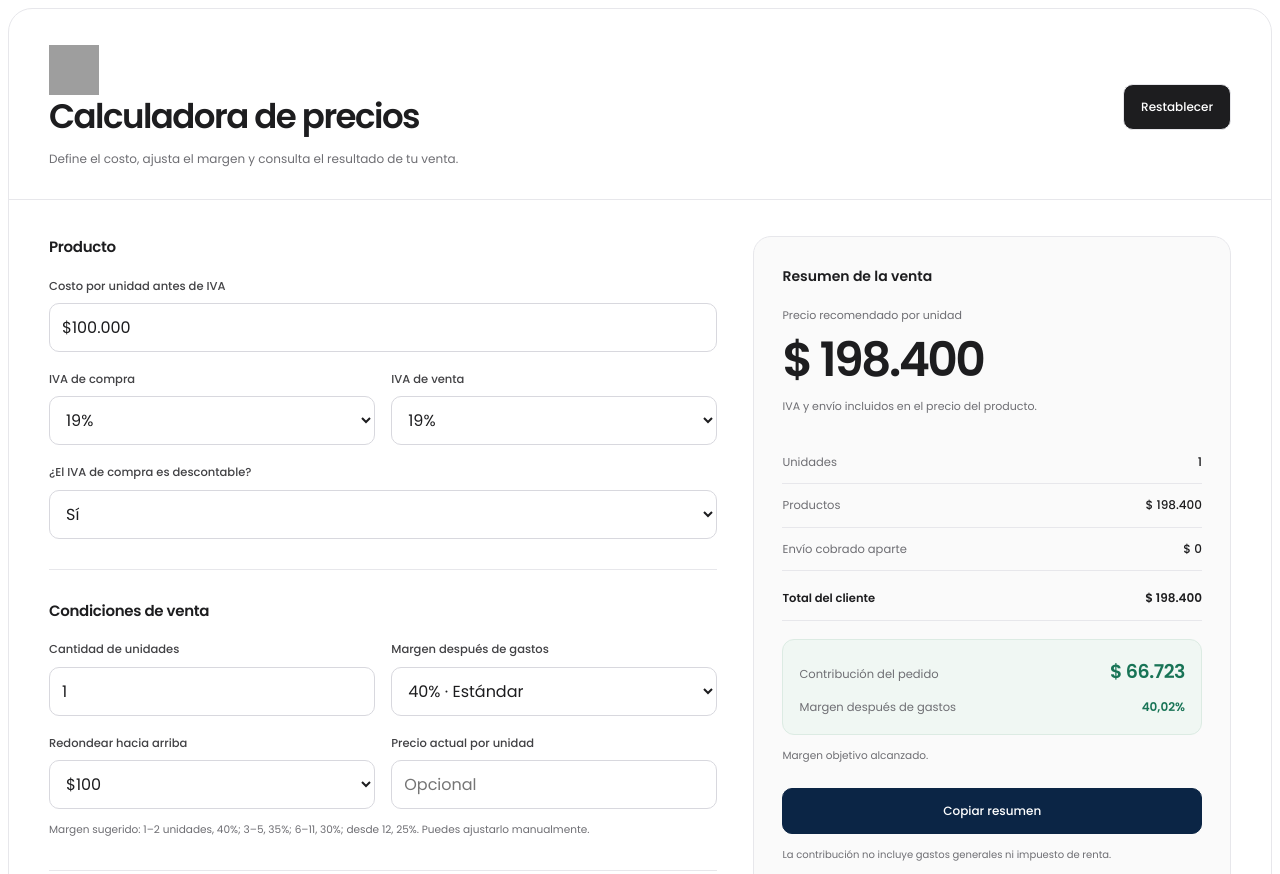
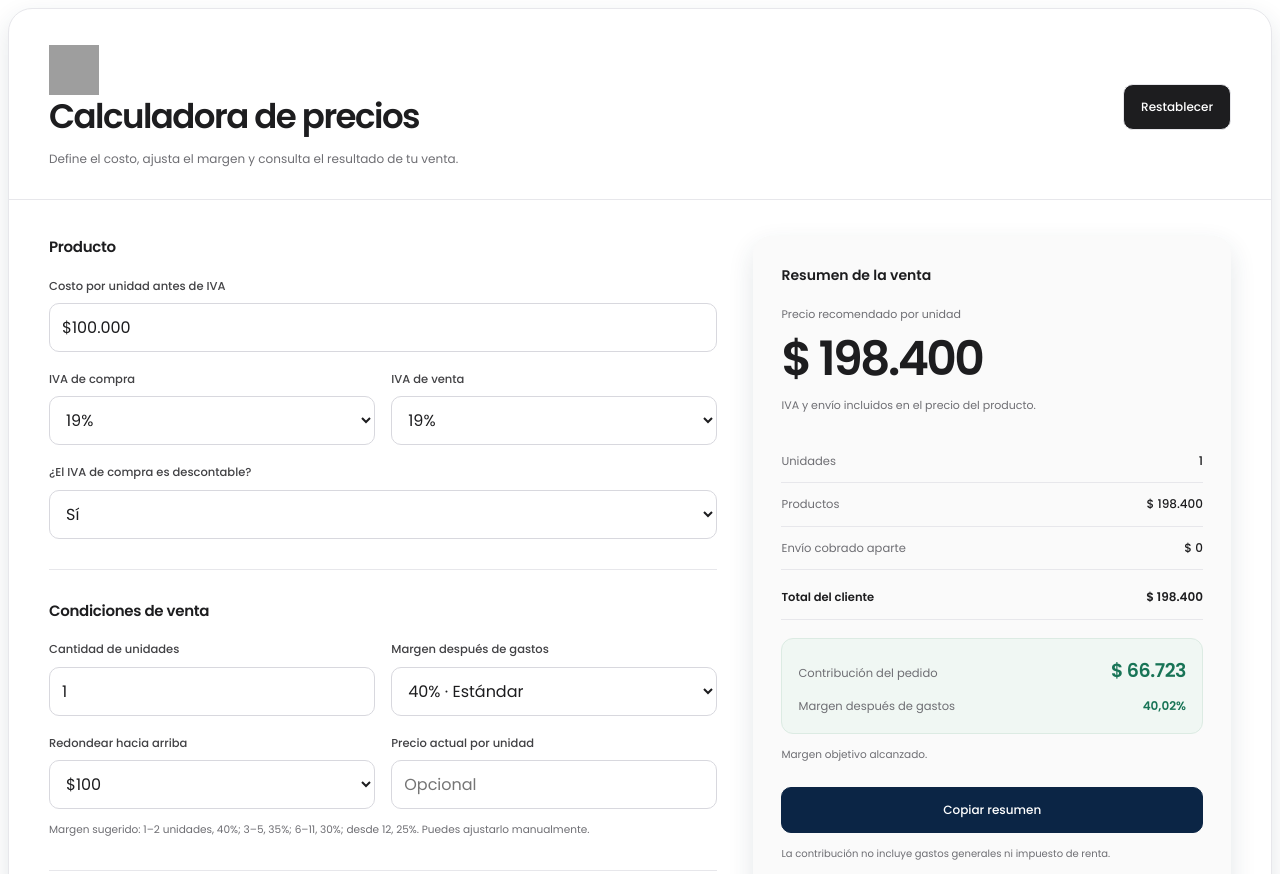
Before and after one commit to emytob23-oss/calculadora, a plain HTML site: page index.html in a window 1280 px wide. Shown: the top 874 px of the page. Drawn offline with nearby package versions, Linux system fonts and the light colour scheme; grey boxes are pictures that could not be loaded.

Commit message:
Update index.html

```diff
--- a/index.html
+++ b/index.html
@@ -35,6 +35,7 @@
   line-height:1.6;
   -webkit-text-size-adjust:100%;
   container-type:inline-size;
+      box-shadow: 0 10px 26px rgba(32, 55, 78, 0.12);
 }
 
 #oys-calc-v9 *{
@@ -221,8 +222,9 @@ min-height: 46px;
 /* Resumen */
 #oys-calc-v9 .oys-summary{
   padding:28px;
-  border:1px solid var(--line);
+/*   border:1px solid var(--line); */
   border-radius:18px;
+  box-shadow: 0 10px 26px rgba(32, 55, 78, 0.12);
   background:#fafafa;
 }
 
```
